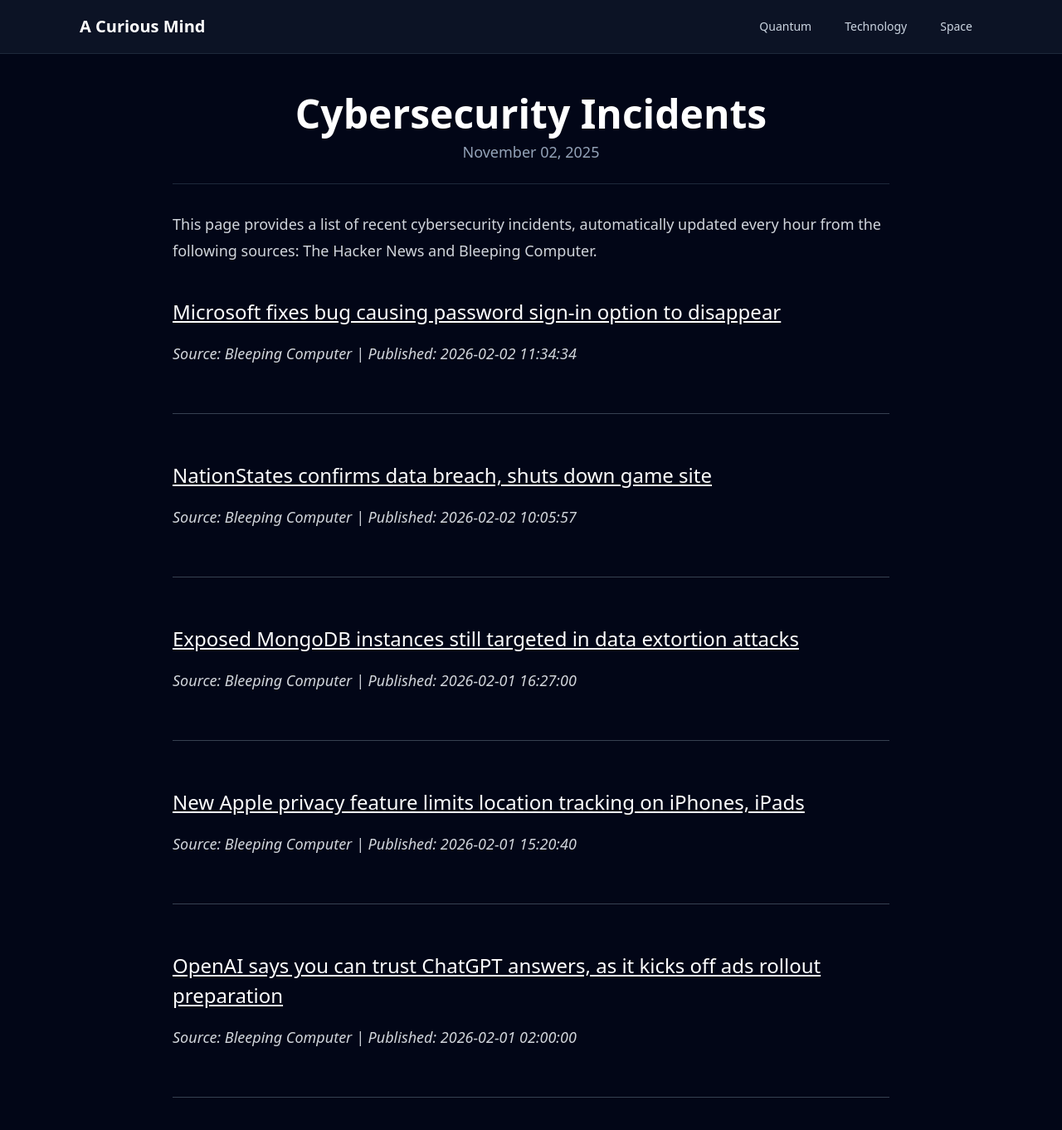
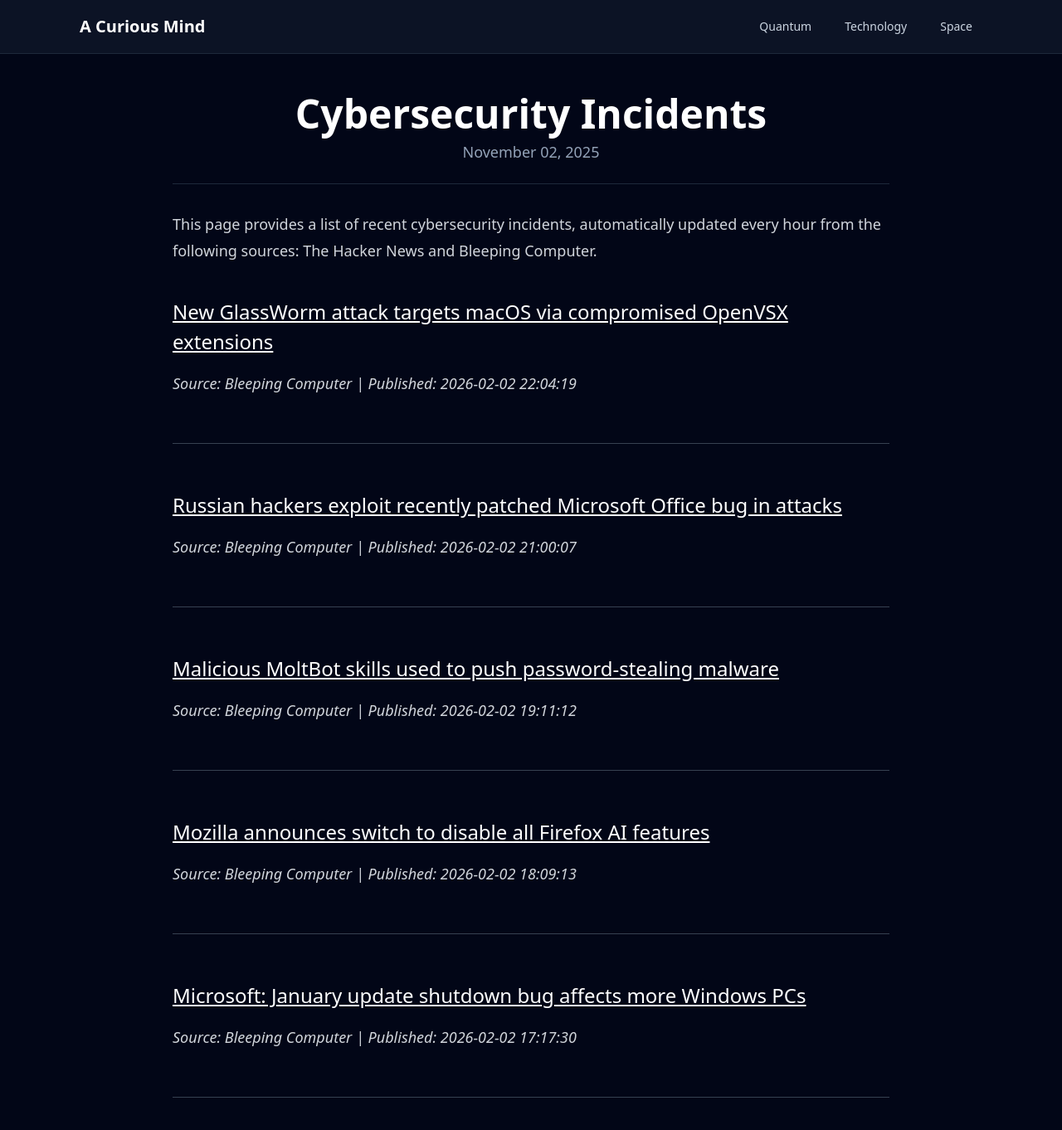
Before and after one commit to onehl7/onehl7.github.io, a Jekyll site: the page built from _posts/2025-11-02-cybersecurity-incidents.md, in a window 1280 px wide and 1400 px high. Shown: the top 1362 px of the window at 83% size. Built offline with Jekyll 4.4.1, drawn with Linux system fonts in a browser that asks for light colours; nearby versions of some CDN libraries.

Commit message:
Update news data

```diff
--- a/_data/news.json
+++ b/_data/news.json
@@ -1,32 +1,32 @@
 [
   {
     "source": "Bleeping Computer",
-    "title": "Microsoft fixes bug causing password sign-in option to disappear",
-    "link": "https://www.bleepingcomputer.com/news/microsoft/microsoft-fixes-bug-causing-password-sign-in-option-to-disappear/",
-    "published": "2026-02-02 11:34:34"
+    "title": "New GlassWorm attack targets macOS via compromised OpenVSX extensions",
+    "link": "https://www.bleepingcomputer.com/news/security/new-glassworm-attack-targets-macos-via-compromised-openvsx-extensions/",
+    "published": "2026-02-02 22:04:19"
   },
   {
     "source": "Bleeping Computer",
-    "title": "NationStates confirms data breach, shuts down game site",
-    "link": "https://www.bleepingcomputer.com/news/security/nationstates-confirms-data-breach-shuts-down-game-site/",
-    "published": "2026-02-02 10:05:57"
+    "title": "Russian hackers exploit recently patched Microsoft Office bug in attacks",
+    "link": "https://www.bleepingcomputer.com/news/security/russian-hackers-exploit-recently-patched-microsoft-office-bug-in-attacks/",
+    "published": "2026-02-02 21:00:07"
   },
   {
     "source": "Bleeping Computer",
-    "title": "Exposed MongoDB instances still targeted in data extortion attacks",
-    "link": "https://www.bleepingcomputer.com/news/security/exposed-mongodb-instances-still-targeted-in-data-extortion-attacks/",
-    "published": "2026-02-01 16:27:00"
+    "title": "Malicious MoltBot skills used to push password-stealing malware",
+    "link": "https://www.bleepingcomputer.com/news/security/malicious-moltbot-skills-used-to-push-password-stealing-malware/",
+    "published": "2026-02-02 19:11:12"
   },
   {
     "source": "Bleeping Computer",
-    "title": "New Apple privacy feature limits location tracking on iPhones, iPads",
-    "link": "https://www.bleepingcomputer.com/news/apple/new-apple-privacy-feature-limits-location-tracking-on-iphones-ipads/",
-    "published": "2026-02-01 15:20:40"
+    "title": "Mozilla announces switch to disable all Firefox AI features",
+    "link": "https://www.bleepingcomputer.com/news/software/mozilla-will-let-you-turn-off-all-firefox-ai-features/",
+    "published": "2026-02-02 18:09:13"
   },
   {
     "source": "Bleeping Computer",
-    "title": "OpenAI says you can trust ChatGPT answers, as it kicks off ads rollout preparation",
-    "link": "https://www.bleepingcomputer.com/news/artificial-intelligence/openai-says-you-can-trust-chatgpt-answers-as-it-kicks-off-ads-rollout-preparation/",
-    "published": "2026-02-01 02:00:00"
+    "title": "Microsoft: January update shutdown bug affects more Windows PCs",
+    "link": "https://www.bleepingcomputer.com/news/microsoft/microsoft-january-update-shutdown-bug-affects-more-windows-pcs/",
+    "published": "2026-02-02 17:17:30"
   }
 ]
```
